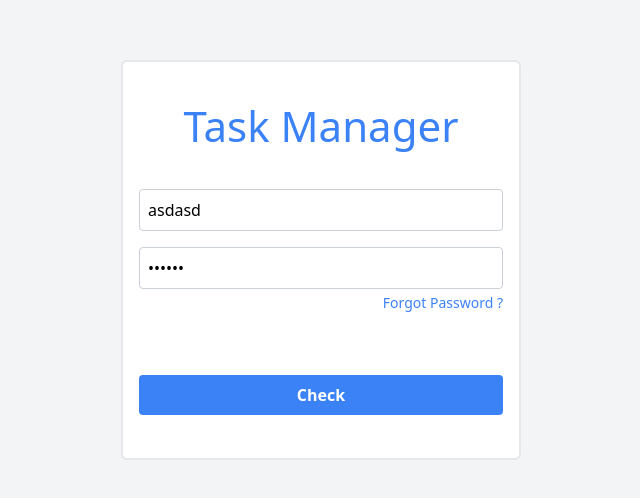
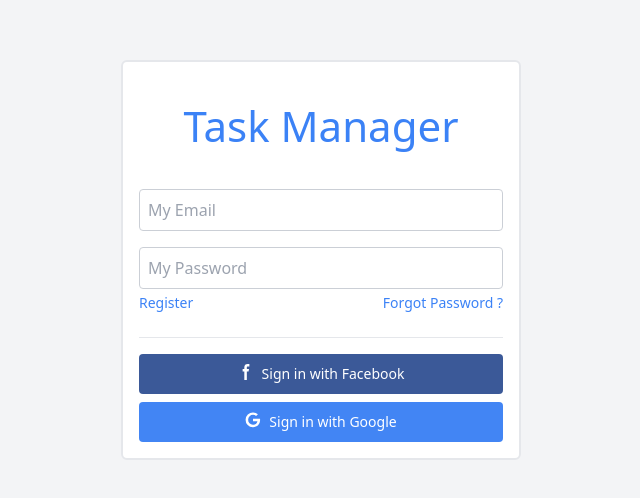
Before and after one commit to m1her/Task-Management-App, a React (Create React App) app: page /login in a window 1280 px wide. Shown: the part 140-638 px from the top of the page, without its empty margins (319-959 px from the left). Built offline with nearby package versions, Linux system fonts and the light colour scheme.

Commit message:
complete auth/// no facebock, no google, no forgot my password

```diff
--- a/src/Pages/Auth/Login/index.tsx
+++ b/src/Pages/Auth/Login/index.tsx
@@ -1,4 +1,4 @@
-import React, { useState } from "react";
+import React, { ChangeEvent, FormEvent, useCallback, useState } from "react";
 import { motion } from "framer-motion";
 import "./style.css";
 import {
@@ -11,27 +11,70 @@ import {
   loginSuccessfulMessageTransition,
   loginSuccessfulMessageVarients,
 } from "./animation";
+import { object } from "../../../utils/ValidateErrors";
+import { Input } from "../../../Components/Input";
+import { signInWithEmailAndPassword } from "firebase/auth";
+import { auth } from "../../../Firebase/firebase-config";
+import { useNavigate } from "react-router-dom";
 
 export const Login = () => {
-  const [email, setEmail] = useState("asdasd");
-  const [password, setPassword] = useState("asdasd");
+  const [loginData, setLoginData] = useState({
+    email: "",
+    password: "",
+  });
+  const [errors, setErrors] = useState<{ [k: string]: any }>({
+    email: "",
+    password: "",
+  });
   const [isChecked, setIsChecked] = useState("none");
-  const handleChange = (event: {
-    target: { value: React.SetStateAction<string> };
-  }) => {
-    setPassword(event.target.value);
+  const [isLoading, setIsLoading] = useState(false);
+  const navigate = useNavigate();
+  const handleChange = (e: ChangeEvent<HTMLInputElement>) => {
+    const { value, name } = e.target;
+    setLoginData((prev) => ({
+      ...prev,
+      [name]: value,
+    }));
   };
-  const handleEmailChange = (event: {
-    target: { value: React.SetStateAction<string> };
-  }) => {
-    setEmail(event.target.value);
-  };
-  const handleSubmit = () => {
-    setIsChecked("wrong");
+
+  const validate = useCallback(() => {
+    const userSchema = object({
+      email: ["string", "required", "email"],
+      password: ["string", "required", "min=6"],
+    });
+    const result = userSchema.validate(loginData);
+    setErrors(result.errors);
     setTimeout(() => {
-      setIsChecked("none");
-    }, 500);
-  };
+      setErrors({
+        email: "",
+        password: "",
+      });
+    }, 2000);
+    return result.valid;
+  }, [loginData]);
+
+  const loginAction = useCallback(
+    (event: FormEvent) => {
+      event.preventDefault();
+      if (validate()) {
+        setIsLoading(true);
+        signInWithEmailAndPassword(auth, loginData.email, loginData.password)
+          .then(() => {
+            setIsLoading(false);
+            setIsChecked("true");
+            setTimeout(() => {
+              navigate("/dashboard");
+            }, 2400);
+          })
+          .catch((err) => {
+            setErrors({ email: "Wrong email or password", password: "" });
+            setIsLoading(false);
+          });
+      }
+    },
+    [loginData.email, loginData.password, validate]
+  );
+
   return (
     <div className="login-page-container">
       <motion.div
@@ -59,24 +102,45 @@ export const Login = () => {
         >
           Task Manager
         </div>
+        <div className="flex flex-col gap-y-4 mt-4">
+          <Input
+            id="signup-email"
+            name="email"
+            type="email"
+            placeholder="My Email"
+            onChange={handleChange}
+            value={loginData?.email}
+            error={errors?.email}
+            errorMsg={errors?.email}
+          />
+          <Input
+            id="signup-password"
+            name="password"
+            type="password"
+            placeholder="My Password"
+            value={loginData?.password}
+            onChange={handleChange}
+            error={errors?.password}
+            errorMsg={errors?.password}
+          />
+        </div>
 
-        <input
-          className="border rounded w-full focus:ring focus:ring-blue-200 focus:border-blue-200 p-2 text-base mt-4 border-[#cbcfd6] outline-none"
-          placeholder="My Email"
-          type="email"
-          onChange={handleEmailChange}
-          value={email}
-        />
-        <input
-          className="border rounded w-full focus:ring focus:ring-blue-200 focus:border-blue-200 p-2 text-base mt-4 border-[#cbcfd6] outline-none"
-          placeholder="My Password"
-          type="password"
-          value={password}
-          onChange={handleChange}
-        />
-        <div className="w-full text-end text-[#3B82F6] text-sm font-medium mt-1">Forgot Password ?</div>
+        <div className="w-full flex justify-between z-30 absolute pr-8">
+          <a
+            href="/signup"
+            className=" hover:underline hover:text-[#4e92ff] text-[#3B82F6] text-sm font-medium mt-1"
+          >
+            Register
+          </a>
+          <a
+            href="/"
+            className="hover:underline hover:text-[#4e92ff] text-[#3B82F6] text-sm font-medium mt-1"
+          >
+            Forgot Password ?
+          </a>
+        </div>
         <motion.button
-          onClick={handleSubmit}
+          onClick={loginAction}
           className={`w-full text-base my transition-colors text-white p-2 font-semibold text-center rounded
           ${
             isChecked === "wrong"
@@ -86,9 +150,9 @@ export const Login = () => {
           `}
           initial={{ display: "none", opacity: 0 }}
           animate={{
-            display: email && password ? "inline" : "none",
-            opacity: email && password ? 1 : 0,
-            y: email && password ? 62 : 0,
+            display: loginData.email && loginData.password ? "inline" : "none",
+            opacity: loginData.email && loginData.password ? 1 : 0,
+            y: loginData.email && loginData.password ? 62 : 0,
           }}
           transition={{
             display: {
@@ -99,14 +163,38 @@ export const Login = () => {
             },
           }}
         >
-          Check
+          {isLoading ? (
+            <div
+              role="status"
+              className="w-full flex justify-center items-center"
+            >
+              <svg
+                aria-hidden="true"
+                className="w-[24px] h-[24px] text-[#ffffff52] animate-spin fill-white"
+                viewBox="0 0 100 100"
+                fill="none"
+                xmlns="http://www.w3.org/2000/svg"
+              >
+                <path
+                  d="M100 50.5908C100 78.2051 77.6142 100.591 50 100.591C22.3858 100.591 0 78.2051 0 50.5908C0 22.9766 22.3858 0.59082 50 0.59082C77.6142 0.59082 100 22.9766 100 50.5908ZM9.08144 50.5908C9.08144 73.1895 27.4013 91.5094 50 91.5094C72.5987 91.5094 90.9186 73.1895 90.9186 50.5908C90.9186 27.9921 72.5987 9.67226 50 9.67226C27.4013 9.67226 9.08144 27.9921 9.08144 50.5908Z"
+                  fill="currentColor"
+                />
+                <path
+                  d="M93.9676 39.0409C96.393 38.4038 97.8624 35.9116 97.0079 33.5539C95.2932 28.8227 92.871 24.3692 89.8167 20.348C85.8452 15.1192 80.8826 10.7238 75.2124 7.41289C69.5422 4.10194 63.2754 1.94025 56.7698 1.05124C51.7666 0.367541 46.6976 0.446843 41.7345 1.27873C39.2613 1.69328 37.813 4.19778 38.4501 6.62326C39.0873 9.04874 41.5694 10.4717 44.0505 10.1071C47.8511 9.54855 51.7191 9.52689 55.5402 10.0491C60.8642 10.7766 65.9928 12.5457 70.6331 15.2552C75.2735 17.9648 79.3347 21.5619 82.5849 25.841C84.9175 28.9121 86.7997 32.2913 88.1811 35.8758C89.083 38.2158 91.5421 39.6781 93.9676 39.0409Z"
+                  fill="currentFill"
+                />
+              </svg>
+            </div>
+          ) : (
+            "Check"
+          )}
         </motion.button>
         <motion.div
           className="absolute w-full pr-8 bottom-4"
           initial={{ y: 0 }}
           animate={{
-            y: email && password ? 150 : 0,
-            opacity: email && password ? 0 : 1,
+            y: loginData.email && loginData.password ? 150 : 0,
+            opacity: loginData.email && loginData.password ? 0 : 1,
           }}
           transition={{
             y: {
@@ -130,9 +218,9 @@ export const Login = () => {
               viewBox="0 0 8 19"
             >
               <path
-                fill-rule="evenodd"
+                fillRule="evenodd"
                 d="M6.135 3H8V0H6.135a4.147 4.147 0 0 0-4.142 4.142V6H0v3h2v9.938h3V9h2.021l.592-3H5V3.591A.6.6 0 0 1 5.592 3h.543Z"
-                clip-rule="evenodd"
+                clipRule="evenodd"
               />
             </svg>
             Sign in with Facebook
@@ -149,9 +237,9 @@ export const Login = () => {
               viewBox="0 0 18 19"
             >
               <path
-                fill-rule="evenodd"
+                fillRule="evenodd"
                 d="M8.842 18.083a8.8 8.8 0 0 1-8.65-8.948 8.841 8.841 0 0 1 8.8-8.652h.153a8.464 8.464 0 0 1 5.7 2.257l-2.193 2.038A5.27 5.27 0 0 0 9.09 3.4a5.882 5.882 0 0 0-.2 11.76h.124a5.091 5.091 0 0 0 5.248-4.057L14.3 11H9V8h8.34c.066.543.095 1.09.088 1.636-.086 5.053-3.463 8.449-8.4 8.449l-.186-.002Z"
-                clip-rule="evenodd"
+                clipRule="evenodd"
               />
             </svg>
             Sign in with Google
--- a/src/Pages/Auth/Signup/style.css
+++ b/src/Pages/Auth/Signup/style.css
@@ -14,7 +14,7 @@
     @apply text-[42px] text-[#3B82F6] font-extralight text-center p-4;
   }
   .signup-submit-button {
-    @apply w-full flex justify-center items-center text-base hover:bg-[#4e92ff] bg-[#3B82F6] mt-4 transition-colors text-white p-2 font-semibold text-center rounded duration-300;
+    @apply w-full cursor-pointer flex justify-center items-center text-base hover:bg-[#4e92ff] bg-[#3B82F6] mt-4 transition-colors text-white p-2 font-semibold text-center rounded duration-300;
   }
   .signup-checkbox {
     @apply h-[41.5px] aspect-square rounded flex justify-center items-center bg-[#34D399];
@@ -22,5 +22,4 @@
   .signup-divider {
     @apply border-t border-[#E5E7EB] w-full h-[1px] my-4;
   }
-
 }
--- /dev/null
+++ b/src/Pages/Dashboard/index.tsx
@@ -0,0 +1,7 @@
+import React from 'react'
+
+export const Dashboard = () => {
+  return (
+    <div>Dashboard</div>
+  )
+}
--- a/src/Routes/allRoutes.js
+++ b/src/Routes/allRoutes.js
@@ -1,9 +1,11 @@
 import { Login, Signup } from "../Pages";
+import { Dashboard } from "../Pages/Dashboard";
 
 
 const unAuthProtectedRoutes = [
     { path: "/login", component: <Login /> },
     { path: "/signup", component: <Signup /> },
+    { path: "/dashboard", component: <Dashboard /> },
   ]
 
 
```
Also changed, not shown: src/Pages/Auth/Signup/index.tsx (+33 -6 lines), src/Firebase/firebase-config/index.ts (line endings or trailing spaces).
